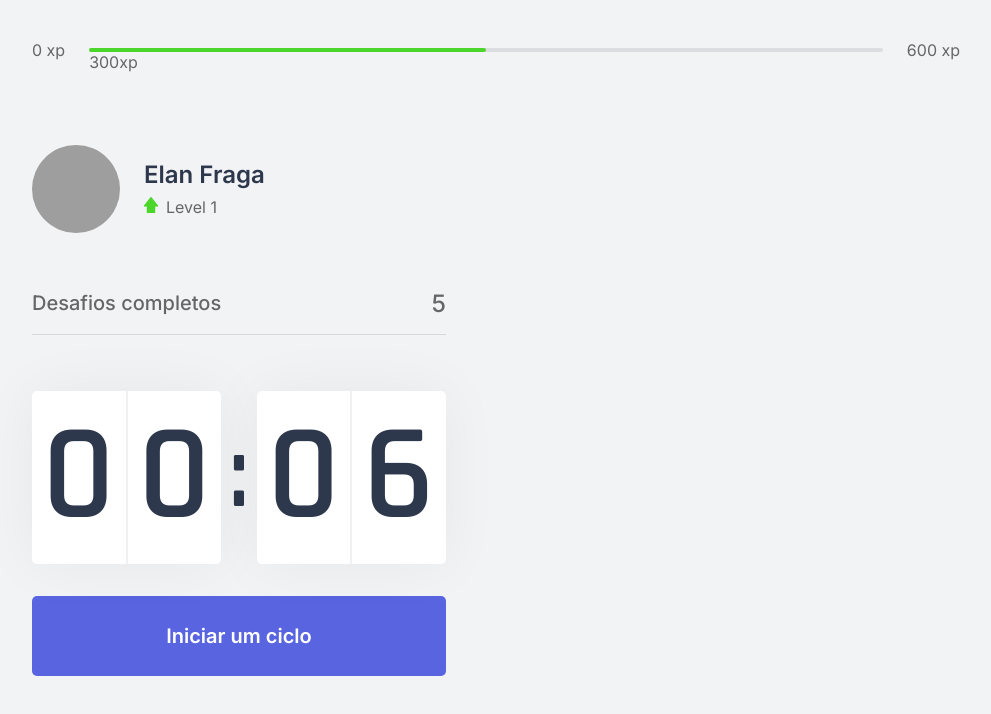
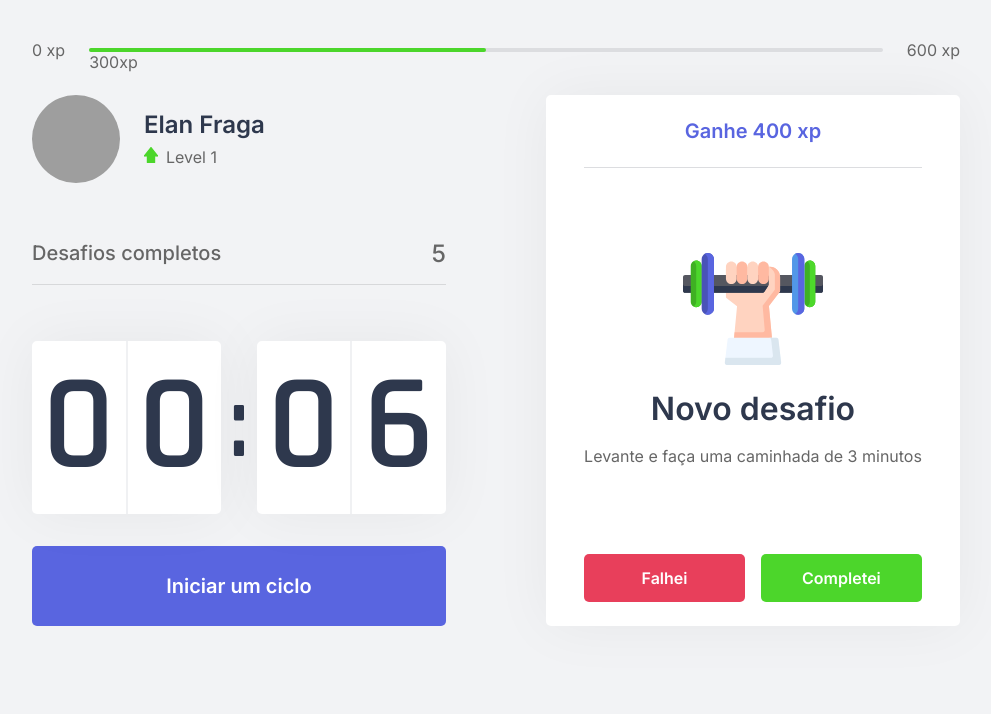
Before and after one commit to elanfraga/moveit-nlw4, a Next.js app: page / in a window 1280 px wide. Shown: the top 714 px of the page, without its empty margins (144-1135 px from the left). Built offline with nearby package versions, Linux system fonts and the light colour scheme; grey boxes are pictures that could not be loaded.

Commit message:
component challengebox

```diff
--- /dev/null
+++ b/src/components/ChallengeBox.tsx
@@ -0,0 +1,44 @@
+import styles from '../styles/components/ChallengeBox.module.css';
+
+export function ChallengeBox() {
+  const hasActiveChallenge = true;
+  return (
+    <div className={styles.challengeBoxContainer}>
+      {hasActiveChallenge ? (
+        <div className={styles.challengeActive}>
+          <header>Ganhe 400 xp</header>
+
+          <main>
+            <img src="icons/body.svg" />
+            <strong>Novo desafio</strong>
+            <p>Levante e faça uma caminhada de 3 minutos</p>
+          </main>
+
+          <footer>
+            <button
+              type="button"
+              className={styles.challengeFailedButton}
+            >
+              Falhei
+            </button>
+
+            <button
+              type="button"
+              className={styles.challengeSucceededButton}
+            >
+              Completei
+            </button>
+          </footer>
+        </div>
+      ) : (
+        <div className={styles.challengeNotActive}>
+          <strong>Finalize um ciclo para receber um desafio</strong>
+          <p>
+            <img src="icons/level-up.svg" alt="Level Up" />
+            Avance de level completando desafios.
+          </p>
+        </div>
+      )}
+    </div>
+  )
+}
--- a/src/pages/index.tsx
+++ b/src/pages/index.tsx
@@ -1,9 +1,9 @@
 import { CompletedChallenges } from '../components/CompletedChallenges';
+import Head from 'next/head';
 import { Countdown } from '../components/Countdown';
 import ExperienceBar from '../components/ExperienceBar';
 import { Profile } from '../components/Profile';
-
-import Head from 'next/head';
+import { ChallengeBox } from '../components/ChallengeBox';
 
 import styles from '../styles/pages/Home.module.css';
 
@@ -22,7 +22,7 @@
           <CompletedChallenges />
           <Countdown />
         </div>
-
+          <ChallengeBox />
         <div>
 
         </div>
--- /dev/null
+++ b/src/styles/components/ChallengeBox.module.css
@@ -0,0 +1,111 @@
+.challengeBoxContainer {
+  height: 100%;
+
+  background: var(--white);
+  border-radius: 5px;
+  box-shadow: 0 0 60px rgba(0, 0, 0, 0.05);
+  padding: 1.5rem 2rem;
+
+  display: flex;
+  flex-direction: column;
+  align-items: center;
+  justify-content: center;
+
+  text-align: center;
+}
+
+.challengeNotActive {
+  display: flex;
+  flex-direction: column;
+  align-items: center;
+}
+
+.challengeNotActive strong {
+  font-size: 1.5rem;
+  font-weight: 500;
+  line-height: 1.4
+}
+
+.challengeNotActive p {
+  display: flex;
+  flex-direction: column;
+  align-items: center;
+  line-height: 1.4;
+  max-width: 70%;
+  margin-top: 3rem;
+}
+
+.challengeNotActive p img {
+  margin-bottom: 1rem;
+}
+
+.challengeActive {
+  height: 100%;
+
+  display: flex;
+  flex-direction: column;
+}
+
+
+.challengeActive header {
+  color: var(--blue);
+  font-weight: 600;
+  font-size: 1.25rem;
+  padding: 0 2rem 1.5rem;
+  border-bottom: 1px solid var(--gray-line);
+}
+
+.challengeActive main {
+  flex: 1;
+  display: flex;
+  flex-direction: column;
+  align-items: center;
+  justify-content: center;
+}
+
+.challengeActive main strong {
+  font-size: 2rem;
+  font-weight: 600;
+  color: var(--title);
+  margin: 1.5rem 0 1rem;
+}
+
+.challengeActive main p {
+  line-height: 1.5;
+}
+
+.challengeActive footer {
+  display: grid;
+  grid-template-columns: 1fr 1fr;
+  gap: 1rem;
+}
+
+.challengeActive footer button {
+  height: 3rem;
+
+  display: flex;
+  align-items: center;
+  justify-content: center;
+
+  border: 0;
+  border-radius: 5px ;
+
+  color: var(--white);
+
+  font-size: 1rem;
+  font-weight: 600;
+
+  transition: filter 0.2s;
+}
+
+.challengeActive footer button.challengeFailedButton {
+  background: var(--red);
+}
+
+.challengeActive footer button.challengeSucceededButton {
+  background: var(--green);
+}
+
+.challengeActive footer button:hover {
+  filter: brightness(0.9);
+}
```
